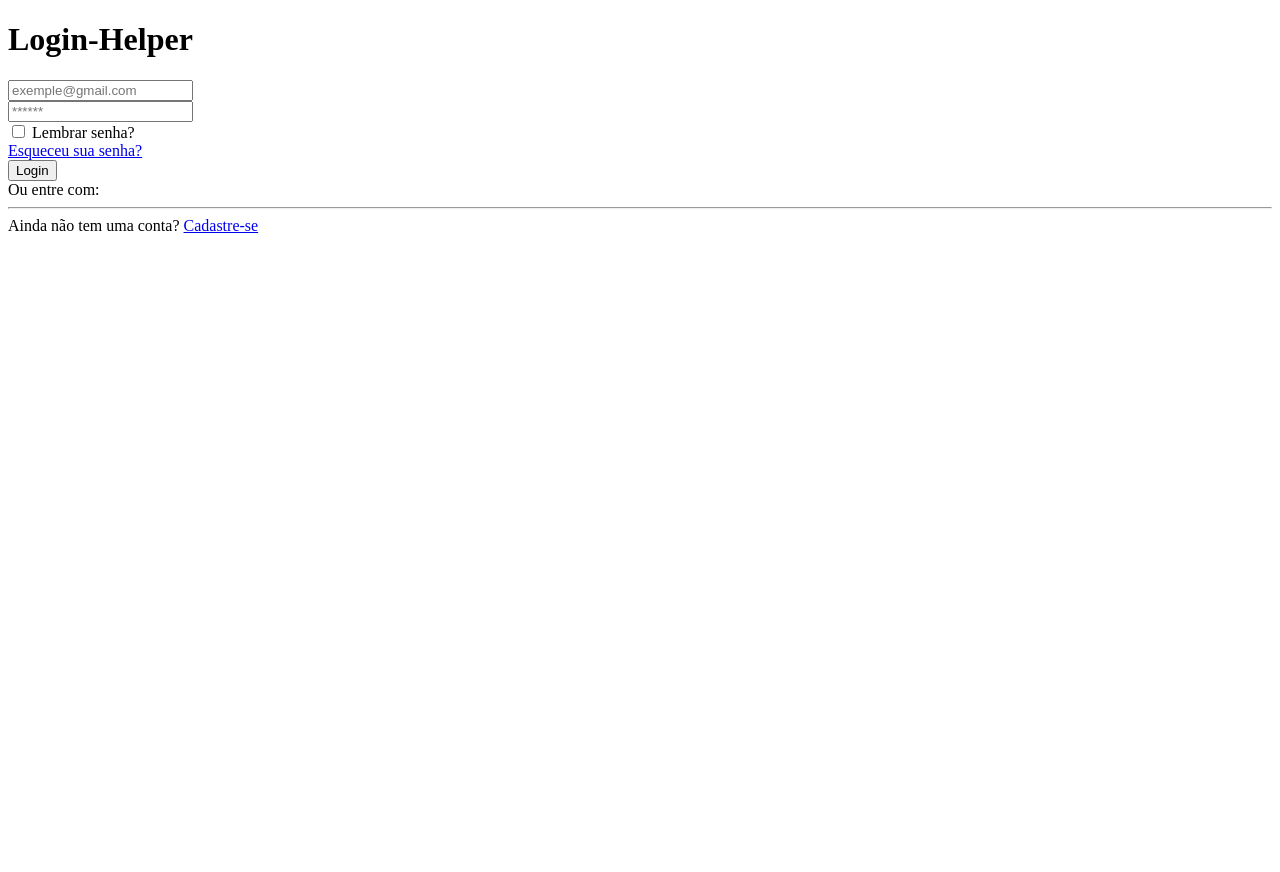
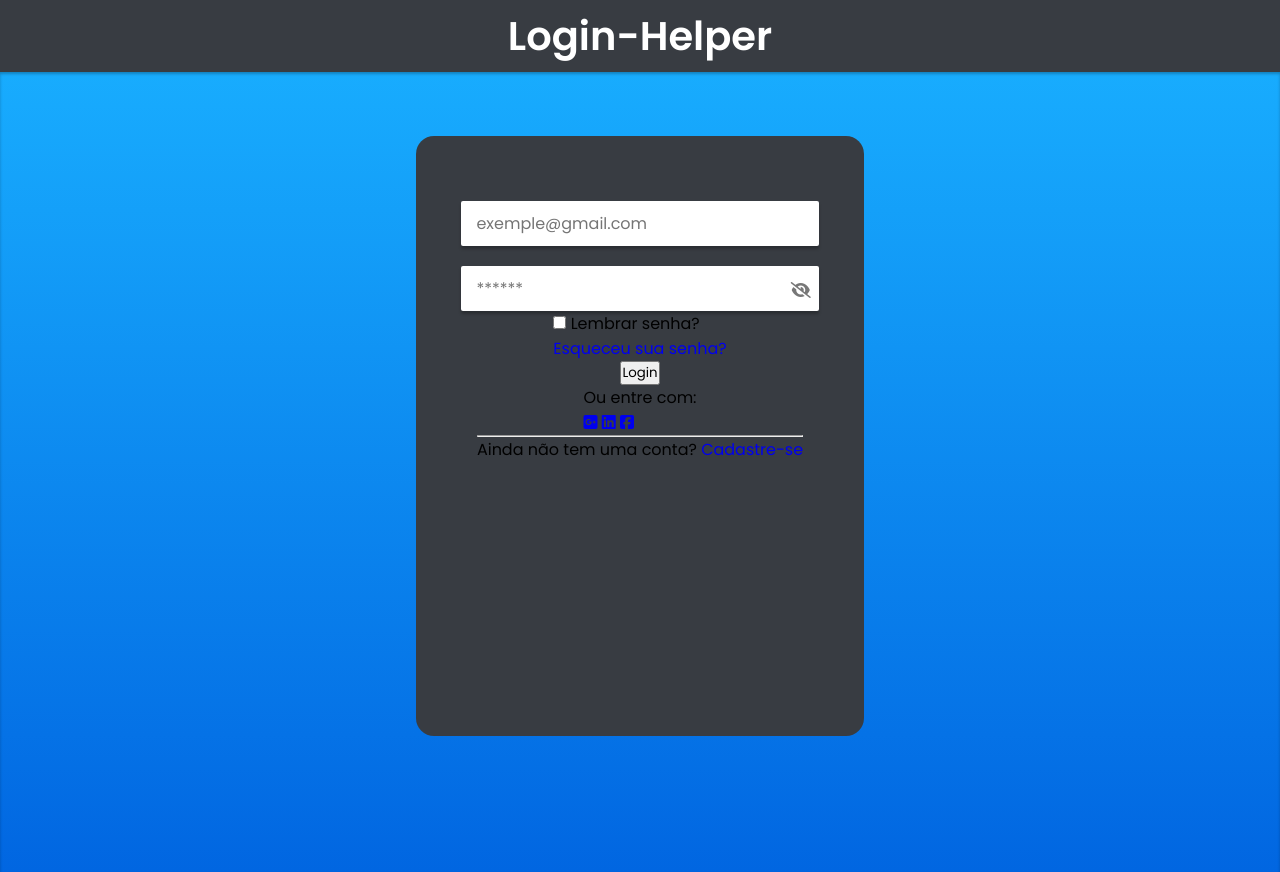
Before and after one commit to o-leandro/login-helper, a plain HTML site: page index.html in a window 1280 px wide. Before the commit the page ends 800 px from the top, so only its background shows below. Drawn offline with Linux system fonts and the light colour scheme.

Commit message:
Início da estilização

```diff
--- a/css/styles.css
+++ b/css/styles.css
@@ -0,0 +1,95 @@
+* {
+    margin: 0;
+    padding: 0;
+    box-sizing: border-box;
+    font-family: 'Poppins', sans-serif;
+    text-decoration: none;
+}
+
+header {
+    min-height: 9vh;
+    display: flex;
+    align-items: center;
+    justify-content: center;
+    background-color: #383c42;
+}
+
+header h1 {
+    font-size: 2.5em;
+    color: #fff;
+}
+
+main {
+    width: 100%;
+    min-height: 100vh;
+    background: linear-gradient(#18acfe, #0166e1);
+
+    display: flex;
+    justify-content: center;
+
+    box-shadow: inset 0px 2px 3px rgba(0, 0, 0, 0.25);
+}
+
+main form {
+    margin-top: 5%;
+    width: 35%;
+    height: 75vh;
+    background-color: #383c42;
+    box-shadow: 0px 3px 4px rgba(0, 0, 0, 0.4) inset 0px 4px 4px rgba(0, 0, 0, 0.25);
+    border-radius: 18px;
+    padding: 2%;
+
+    display: flex;
+    flex-direction: column;
+    align-items: center;
+}
+
+main form .inputs-container {
+    margin-top: 10%;
+    width: 100%;
+
+    display: flex;
+    flex-direction: column;
+    align-items: center;
+}
+
+main form .inputs-container input {
+    width: 90%;
+    height: 45px;
+    padding: 8px 15px;
+    border: 0;
+    outline: 0;
+    border-radius: 2px;
+
+    font-size: 16px;
+    color: #312e42;
+
+    box-shadow: 0px 3px 3px rgba(0, 0, 0, 0.25);
+}
+
+main form .inputs-container input:focus {
+    box-shadow: inset 1px 4px 7px rgba(0, 0, 0, 0.5);
+}
+
+main form .password-container {
+    margin-top: 5%;
+    width: 100%;
+    position: relative;
+
+    display: flex;
+    flex-direction: column;
+    align-items: center;
+}
+
+main form .password-container i {
+    position: absolute;
+    right: 7%;
+    top: 35%;
+    color: #777;
+    cursor: pointer;
+}
+
+main form .password-container #eye {
+    display: none;
+
+}
--- a/index.html
+++ b/index.html
@@ -23,6 +23,8 @@
                 <input type="email" placeholder="exemple@gmail.com">
                 <div class="password-container">
                     <input type="password" id="field-password" class="field-password" placeholder="******">
+                    <i class="fas fa-eye" id="eye"></i>
+                    <i class="fas fa-eye-slash" id="eye-slash"></i>
                 </div>
             </section>
 
@@ -39,9 +41,9 @@
             <section class="links-container">
                 <span>Ou entre com:</span>
                 <aside>
-                    <a href="#"><i></i></a>
-                    <a href="#"><i></i></a>
-                    <a href="#"><i></i></a>
+                    <a href="#"><i class="fab fa-google-plus-square"></i></a>
+                    <a href="#"><i class="fab fa-linkedin"></i></a>
+                    <a href="#"><i class="fab fa-facebook-square"></i></a>
                 </aside>
             </section>
 
```
